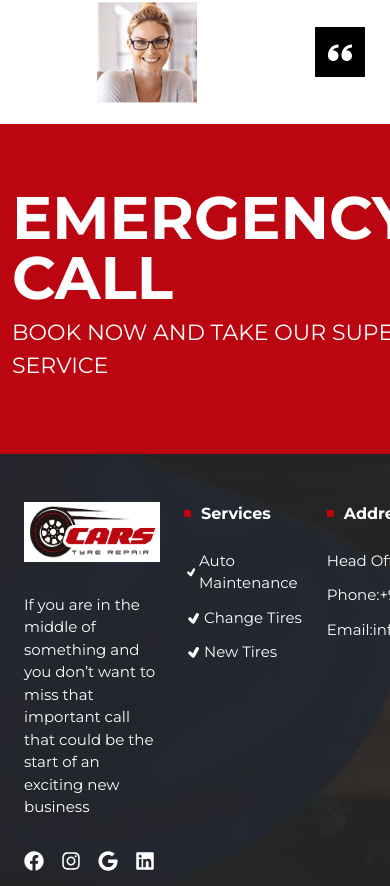
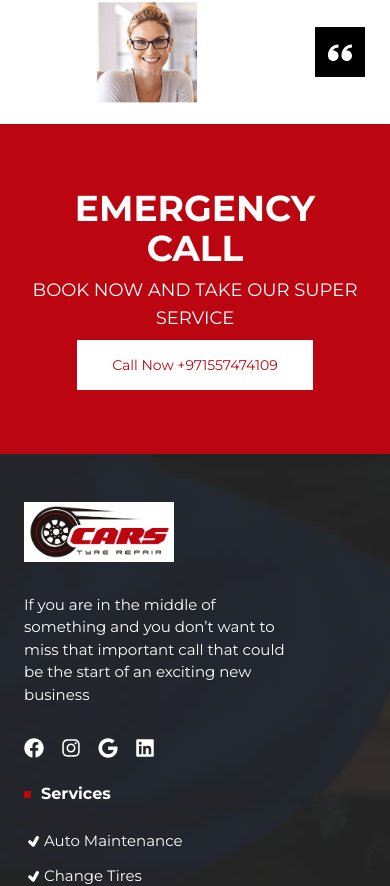
Before and after one commit to TopDEV-fs/CarstyreRepair_Website, a Next.js app: page / in a window 390 px wide. Shown: the part 10702-11588 px from the top of the page. Built offline with nearby package versions, Linux system fonts and the light colour scheme.

Commit message:
add responsive functionality in footer and also update custom bg and text color

```diff
--- a/src/app/Components/Footer.jsx
+++ b/src/app/Components/Footer.jsx
@@ -12,13 +12,13 @@ export default function Footer() {
   return (
     <footer>
       {/* Emergency call section */}
-      <section className='flex items-center justify-center w-full max-w-[1250px] py-12 bg-[#BB0612]'>
-        <div className='container flex items-center justify-between py-4 mx-3 text-white'>
+      <section className='flex items-center justify-center w-full max-w-[1250px] py-12 bg-red'>
+        <div className='container flex items-center justify-between max-md:flex-col max-md:justify-center max-md:text-center py-4 mx-3 text-white'>
           <div className='px-3'>
-            <h1 className='font-bold text-6xl mb-2'>EMERGENCY CALL</h1>
-            <h4 className='text-twintytwo mb-2'>BOOK NOW AND TAKE OUR SUPER SERVICE</h4>
+            <h1 className='font-bold text-6xl max-md:text-4xl mb-2'>EMERGENCY CALL</h1>
+            <h4 className='text-twintytwo max-md:text-lg mb-2'>BOOK NOW AND TAKE OUR SUPER SERVICE</h4>
           </div>
-          <div className='flex items-center text-[#BB0612]'>
+          <div className='flex items-center text-red'>
             <a href='#' className='bg-white text-sm py-fifteen px-thirtyfive hover:bg-[#222222] hover:text-white'>
               Call Now +971557474109
             </a>
@@ -28,7 +28,7 @@ export default function Footer() {
       {/* footer section */}
       <section className='flex items-center justify-center text-white' style={{ backgroundImage: "url('/Assets/footer-bg.jpg')" }}>
         <div className='container py-12 px-3'>
-          <div className='flex'>
+          <div className='grid grid-cols-4 max-large-tab:grid-cols-2 max-md:grid-cols-1'>
             <div className='flex flex-col items-start w-full max-w-300 mb-6 px-3'>
               {/* Logo */}
               <Image src={logo} className='w-onefifty h-sixty' />
@@ -45,20 +45,20 @@ export default function Footer() {
             </div>
             {/* Services */}
             <div className='w-full max-w-200 mb-6 px-3'>
-              <h5 className='flex items-center mb-6 font-semibold'><p className='bg-[#BB0612] w-seven h-seven mr-2.5'></p>Services</h5>
+              <h5 className='flex items-center mb-6 font-semibold'><p className='bg-red w-seven h-seven mr-2.5'></p>Services</h5>
               <ul className='flex flex-col gap-y-3 text-fifteen'>
-                <li><a href='#' className='flex items-center hover:text-[#BB0612]'><TiTick className='mr-five w-twenty h-twenty' />Auto Maintenance</a></li>
-                <li><a href='#' className='flex items-center hover:text-[#BB0612]'><TiTick className='mr-five w-twenty h-twenty' />Change Tires</a></li>
-                <li><a href='#' className='flex items-center hover:text-[#BB0612]'><TiTick className='mr-five w-twenty h-twenty' />New Tires</a></li>
+                <li><a href='#' className='flex items-center hover:text-red'><TiTick className='mr-five w-twenty h-twenty' />Auto Maintenance</a></li>
+                <li><a href='#' className='flex items-center hover:text-red'><TiTick className='mr-five w-twenty h-twenty' />Change Tires</a></li>
+                <li><a href='#' className='flex items-center hover:text-red'><TiTick className='mr-five w-twenty h-twenty' />New Tires</a></li>
               </ul>
             </div>
             {/* Address */}
             <div className='w-full max-w-300 mb-6 px-3'>
-              <h5 className='flex items-center mb-6 font-semibold'><p className='bg-[#BB0612] w-seven h-seven mr-2.5'></p>Address</h5>
+              <h5 className='flex items-center mb-6 font-semibold'><p className='bg-red w-seven h-seven mr-2.5'></p>Address</h5>
               <ul className='flex flex-col gap-y-3 text-fifteen'>
                 <li>Head Office Address Dubai</li>
-                <li><a href='#' className='hover:text-[#BB0612]'>Phone:+971-55-747-4109</a></li>
-                <li><a href='#' className='hover:text-[#BB0612]'>Email:info@carstyrerepair.com</a></li>
+                <li><a href='#' className='hover:text-red'>Phone:+971-55-747-4109</a></li>
+                <li><a href='#' className='hover:text-red'>Email:info@carstyrerepair.com</a></li>
               </ul>
             </div>
             {/* Footer image */}
@@ -70,7 +70,7 @@ export default function Footer() {
       </section>
       {/* Copyright section */}
       <section className='flex items-end justify-end text-white' style={{ backgroundImage: "url('/Assets/footer-bg.jpg')" }}>
-        <div className='w-full max-w-1359 flex justify-around bg-[#BB0612] py-6 text-fifteen'>
+        <div className='w-full max-w-1359 flex justify-around max-md:flex-col max-md:justify-center max-md:items-center max-md:text-center bg-red py-6 text-fifteen'>
           <div className='w-full max-w-600 px-3'>
             <p className=''>Copyright © 2024 carstyrerepair.com Develop by DevsRank</p>
           </div>
--- a/tailwind.config.js
+++ b/tailwind.config.js
@@ -51,7 +51,13 @@ module.exports = {
         'sixty': '60px',
         'twenty': '20px',
         'seven': '7px'
-      }
+      },
+      screens: {
+        'large-tab': '993px',
+      },
+      colors: {
+        'red': '#BB0612',
+      },
     },
   },
   plugins: [],
```
